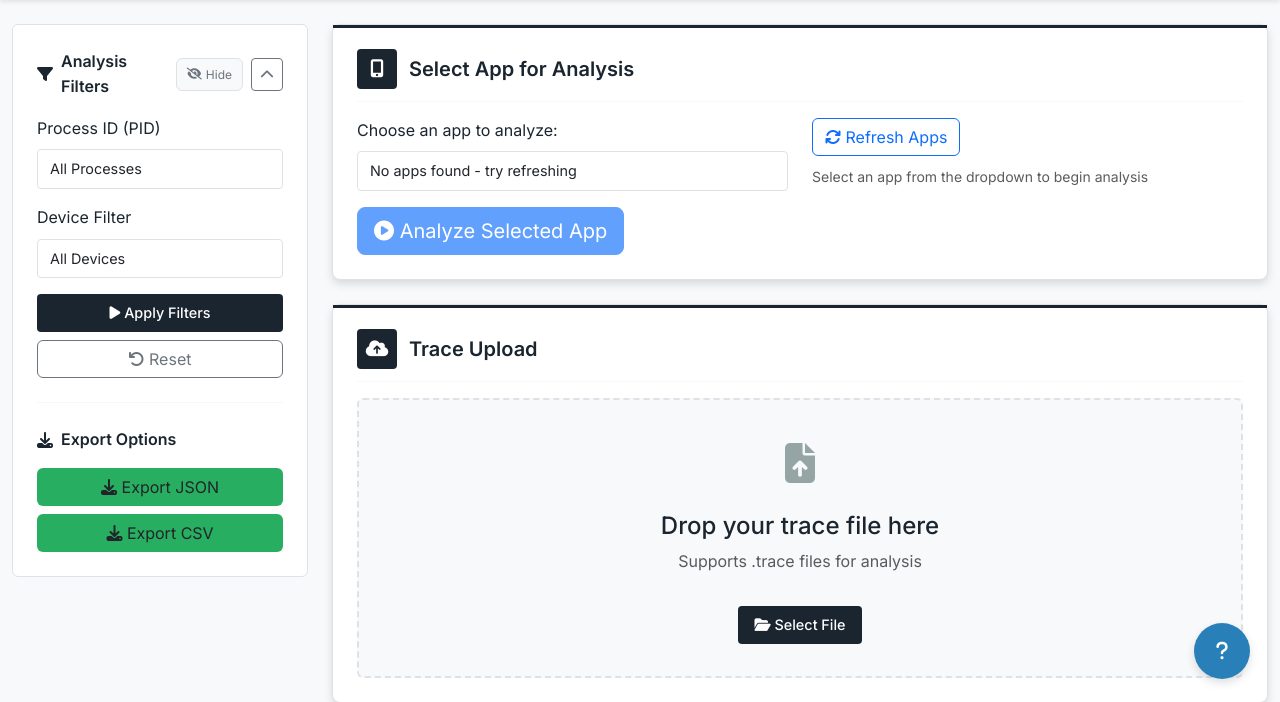
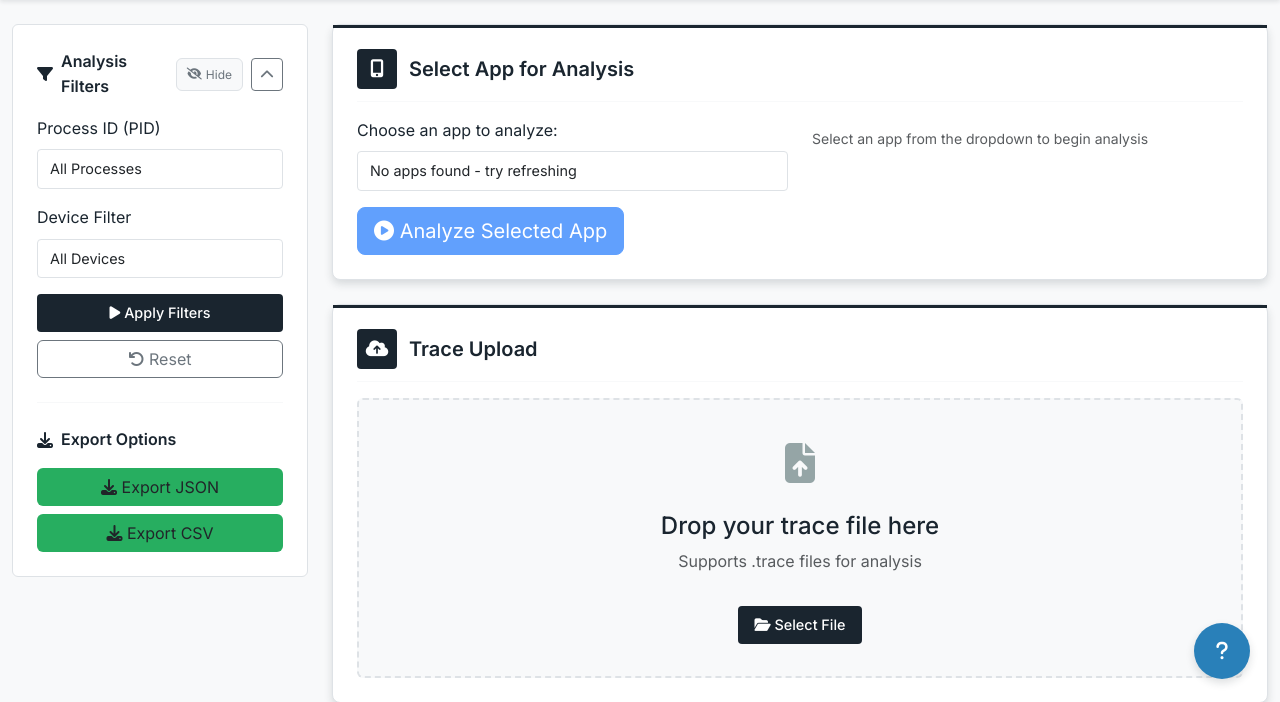
Before and after one commit to SliceDroidTeam/SliceDroid, a Flask app: page / in a window 1280 px wide. Shown: the part 91-793 px from the top of the page. Run offline with Flask 3, Linux system fonts and the light colour scheme; data that the repository does not hold is empty; some libraries are stand-ins or nearby versions.

Commit message:
refactor: Remove auto-connect feature and refresh button from app mapping service

```diff
--- a/webapp/src/services/app_mapper_service.py
+++ b/webapp/src/services/app_mapper_service.py
@@ -20,19 +20,15 @@ class AppInfo:
     icon_url: Optional[str] = None
 
 class AppMapperService:
-    def __init__(self, project_root: Path, auto_connect: bool = True):
+    def __init__(self, project_root: Path, auto_connect: bool = False):
         self.project_root = project_root
         self.mapping_file = project_root / "data" / "app_mapping.json"
         self.mapper_script = project_root / "scripts" / "tracker" / "app_mapper.py"
         self.apps_cache = {}
         self.device_connected = False
 
-        # Load existing mapping first
+        # Load existing mapping
         self.load_mapping()
-
-        # Auto-connect to device on startup if enabled
-        if auto_connect:
-            self.auto_connect_and_refresh()
 
     def load_mapping(self) -> Dict[str, AppInfo]:
         """Load app mapping from file"""
--- a/webapp/src/static/js/app_selection.js
+++ b/webapp/src/static/js/app_selection.js
@@ -29,9 +29,6 @@ function setupAppEventListeners() {
         }
     });
 
-    // Refresh button
-    $('#refresh-apps-btn').click(refreshAppsFromDevice);
-
     // Analyze app button (does both generate targets and analyze)
     $('#analyze-app').click(analyzeApp);
 }
@@ -44,7 +41,6 @@ function loadApps() {
 
         // Update dropdown
         updateAppDropdown();
-        updateRefreshButton(data.device_status);
 
     }).fail(function(jqXHR) {
         console.error('Failed to load apps:', jqXHR);
@@ -75,47 +71,6 @@ function updateAppDropdown() {
     });
 }
 
-function updateRefreshButton(deviceStatus) {
-    const refreshBtn = $('#refresh-apps-btn');
-
-    if (deviceStatus && deviceStatus.device_connected) {
-        refreshBtn.removeClass('btn-outline-warning btn-outline-primary')
-                  .addClass('btn-outline-success')
-                  .html('<i class="fas fa-mobile-alt"></i> Device Connected');
-    } else if (deviceStatus && deviceStatus.adb_available) {
-        refreshBtn.removeClass('btn-outline-success btn-outline-primary')
-                  .addClass('btn-outline-warning')
-                  .html('<i class="fas fa-wifi"></i> Connect Device');
-    } else {
-        refreshBtn.removeClass('btn-outline-success btn-outline-warning')
-                  .addClass('btn-outline-primary')
-                  .html('<i class="fas fa-sync"></i> Refresh Apps');
-    }
-}
-
-function refreshAppsFromDevice() {
-    const refreshBtn = $('#refresh-apps-btn');
-    const originalText = refreshBtn.html();
-
-    // Show loading state
-    refreshBtn.html('<i class="fas fa-spinner fa-spin"></i> Refreshing...').prop('disabled', true);
-    $('#app-status').html('<small>Refreshing apps from device...</small>');
-
-    $.post('/api/apps/refresh', function(data) {
-        if (data.success) {
-            // Reload apps
-            loadApps();
-            $('#app-status').html(`<small class="text-success">Refreshed successfully! Found ${data.message}</small>`);
-        } else {
-            $('#app-status').html(`<small class="text-danger">Refresh failed: ${data.error}</small>`);
-        }
-    }).fail(function(jqXHR) {
-        $('#app-status').html('<small class="text-danger">Refresh failed. Check device connection.</small>');
-    }).always(function() {
-        // Restore button
-        refreshBtn.html(originalText).prop('disabled', false);
-    });
-}
 
 
 function analyzeApp() {
--- a/webapp/src/templates/index.html
+++ b/webapp/src/templates/index.html
@@ -150,9 +150,6 @@
                             </button>
                         </div>
                         <div class="col-md-6">
-                            <button class="btn btn-outline-primary" id="refresh-apps-btn">
-                                <i class="fas fa-sync"></i> Refresh Apps from Device
-                            </button>
                             <div id="app-status" class="mt-2 text-muted">
                                 <small>Select an app from the dropdown to begin analysis</small>
                             </div>
```
